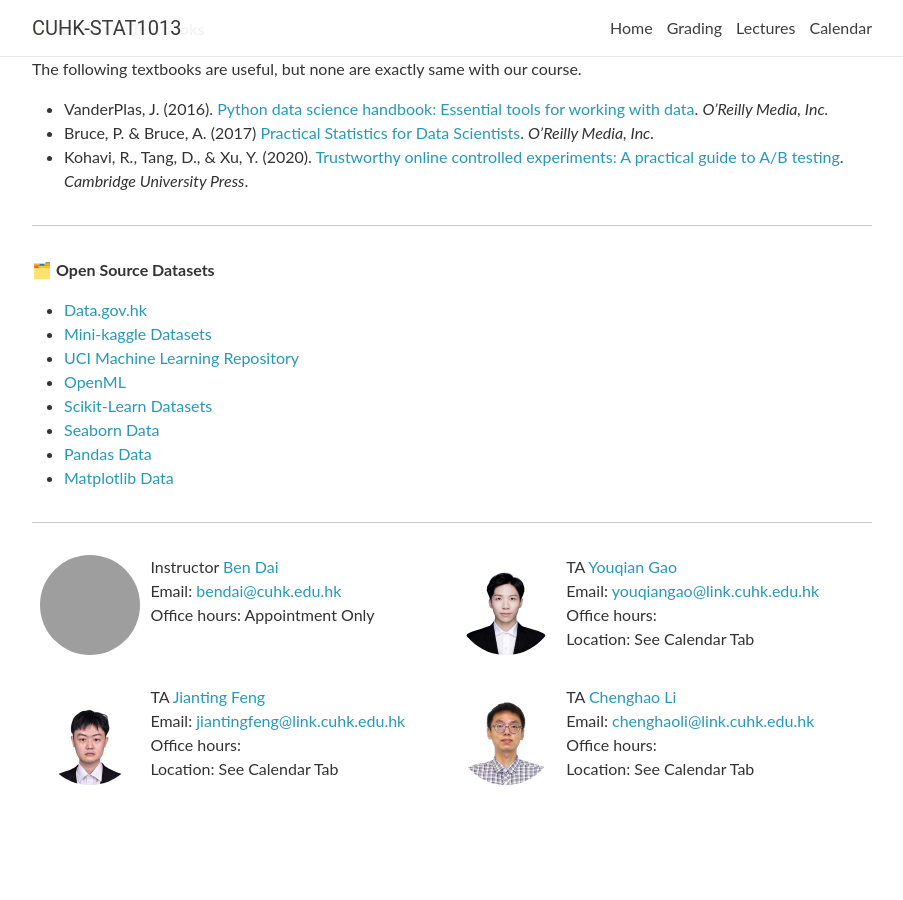
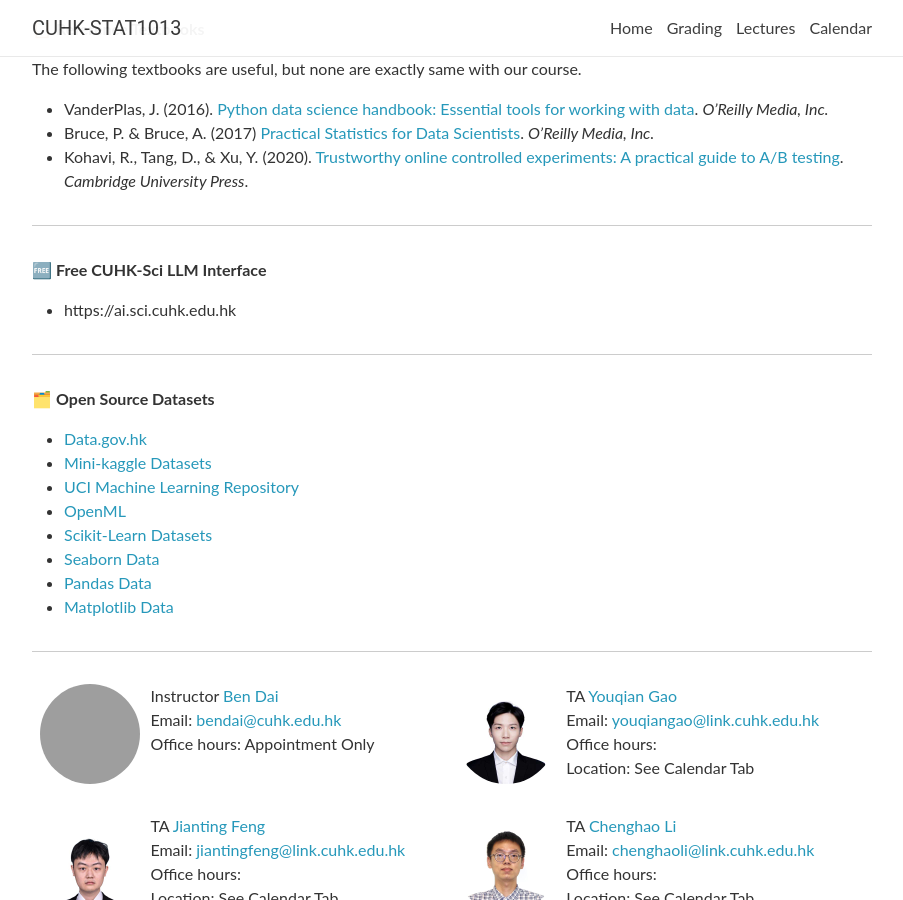
Before and after one commit to statmlben/CUHK-STAT1013, a Jekyll site: the page built from _pages/about.md, in a window 1280 px wide and 900 px high, scrolled down 1003 px, cut to the strip 0-900 px from the top of the window. Shown: the whole strip, without its empty margins (188-1091 px from the left). Built offline with Jekyll 4.4.1, drawn with Linux system fonts in a browser that asks for light colours; nearby versions of some CDN libraries; comment, search, counter and statistics services are not loaded; grey boxes are pictures that could not be loaded.

Commit message:
add LLM link

```diff
--- a/_pages/about.md
+++ b/_pages/about.md
@@ -49,6 +49,12 @@ The following textbooks are useful, but none are exactly same with our course.
 
 ***
 
+🆓 **Free CUHK-Sci LLM Interface**
+
+- https://ai.sci.cuhk.edu.hk
+
+***
+
 🗂️ **Open Source Datasets**
 
 - [Data.gov.hk](https://data.gov.hk/en-datasets)
```
